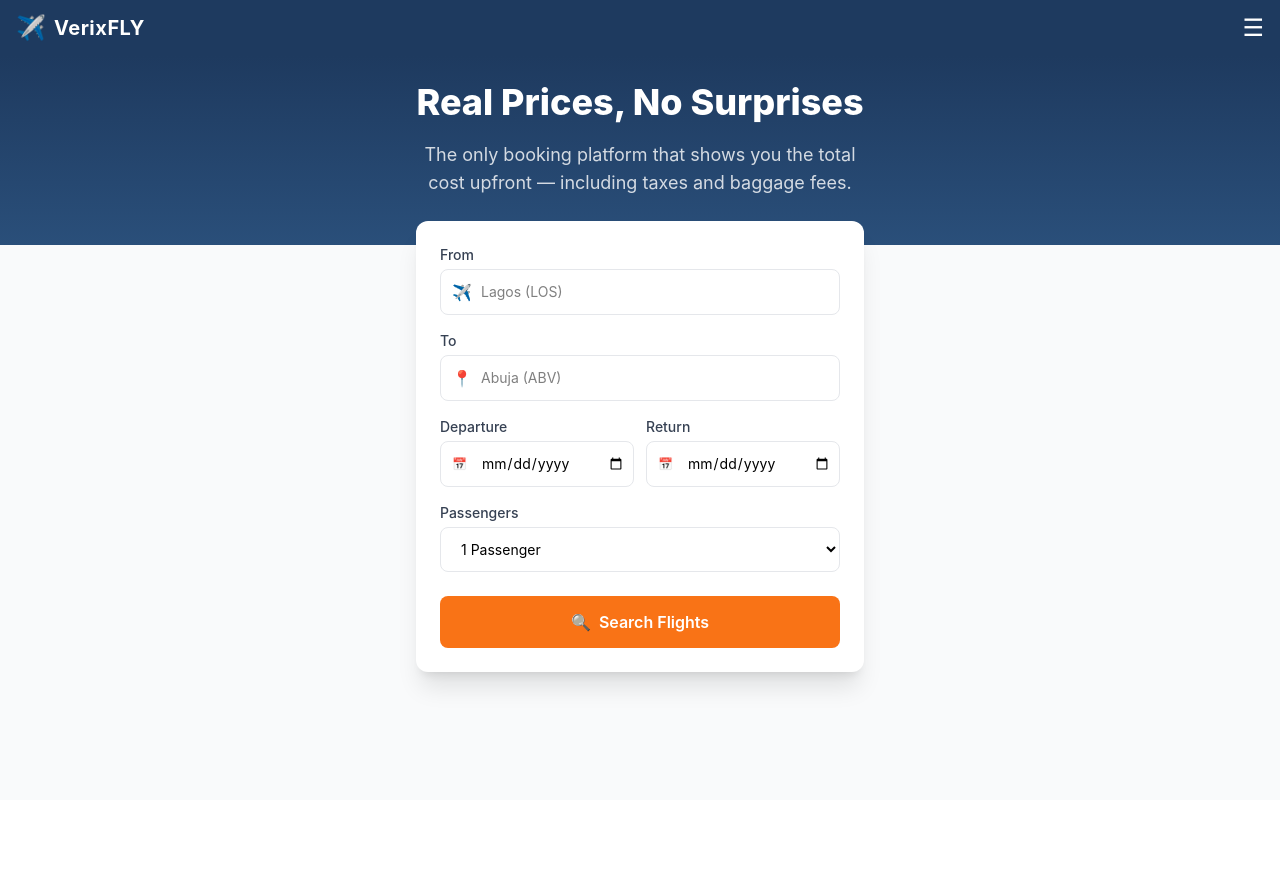
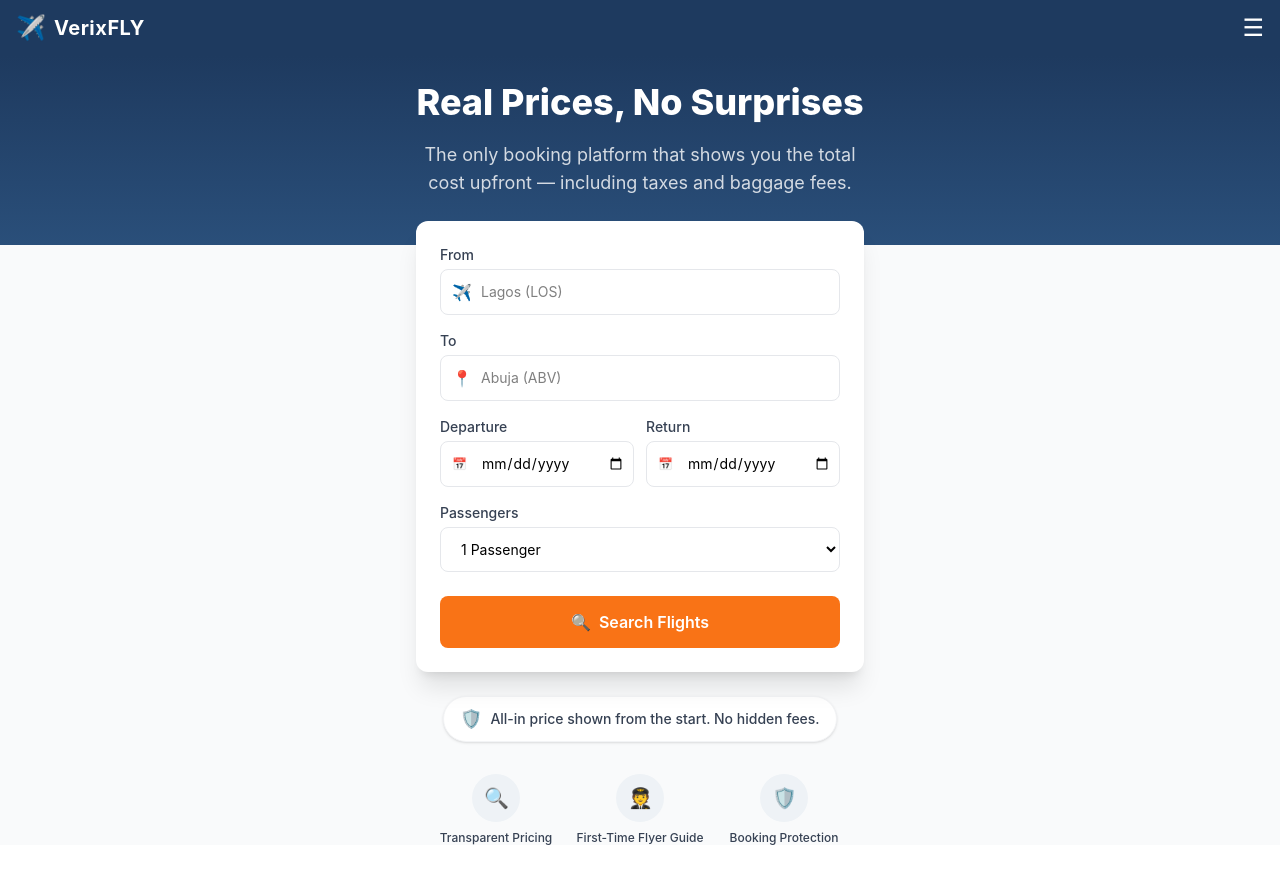
Before and after one commit to fzbaylor-del/verixfly-mvp, a React (Vite) app: page / in a window 1280 px wide. Shown: the top 884 px of the page. Before the commit the page ends 800 px from the top, so only its background shows below. Built offline with nearby package versions, Linux system fonts and the light colour scheme.

Commit message:
Fix TrustBadge and add FeatureRow, complete landing page trust sections

```diff
--- /dev/null
+++ b/src/components/FeatureRow.jsx
@@ -0,0 +1,37 @@
+export default function FeatureRow() {
+    return (
+        <section className="max-w-md mx-auto px-4 mt-8 mb-12">
+            <div className="grid grid-cols-3 gap-4 text-center">
+                {/* Transparent Pricing */}
+                <div className="flex flex-col items-center gap-2">
+                    <div className="bg-[#eef2f6] w-12 h-12 rounded-full flex items-center justify-center text-xl">
+                        🔍
+                    </div>
+                    <p className="text-xs font-medium text-gray-700 leading-tight">
+                        Transparent Pricing
+                    </p>
+                </div>
+
+                {/* First-Time Flyer Guide */}
+                <div className="flex flex-col items-center gap-2">
+                    <div className="bg-[#eef2f6] w-12 h-12 rounded-full flex items-center justify-center text-xl">
+                        🧑‍✈️
+                    </div>
+                    <p className="text-xs font-medium text-gray-700 leading-tight">
+                        First-Time Flyer Guide
+                    </p>
+                </div>
+
+                {/* Booking Protection */}
+                <div className="flex flex-col items-center gap-2">
+                    <div className="bg-[#eef2f6] w-12 h-12 rounded-full flex items-center justify-center text-xl">
+                        🛡️
+                    </div>
+                    <p className="text-xs font-medium text-gray-700 leading-tight">
+                        Booking Protection
+                    </p>
+                </div>
+            </div>
+        </section>
+    )
+}
--- a/src/components/HomePage.jsx
+++ b/src/components/HomePage.jsx
@@ -1,6 +1,8 @@
 import Header from './Header'
 import Hero from './Hero'
 import SearchWidget from './SearchWidget'
+import TrustBadge from './TrustBadge'
+import FeatureRow from './FeatureRow'
 
 export default function HomePage() {
   return (
@@ -8,6 +10,8 @@ export default function HomePage() {
       <Header />
       <Hero />
       <SearchWidget />
+      <TrustBadge />
+      <FeatureRow />
     </div>
   )
 }
--- /dev/null
+++ b/src/components/TrustBadge.jsx
@@ -0,0 +1,12 @@
+export default function TrustBadge() {
+  return (
+    <div className="flex justify-center items-center mt-6 px-4">
+      <div className="bg-white rounded-full px-4 py-2 shadow-sm border border-gray-100 flex items-center gap-2">
+        <span className="text-[#1e3a5f] text-lg">🛡️</span>
+        <p className="text-sm font-medium text-gray-700">
+          All-in price shown from the start. No hidden fees.
+        </p>
+      </div>
+    </div>
+  )
+}
```
